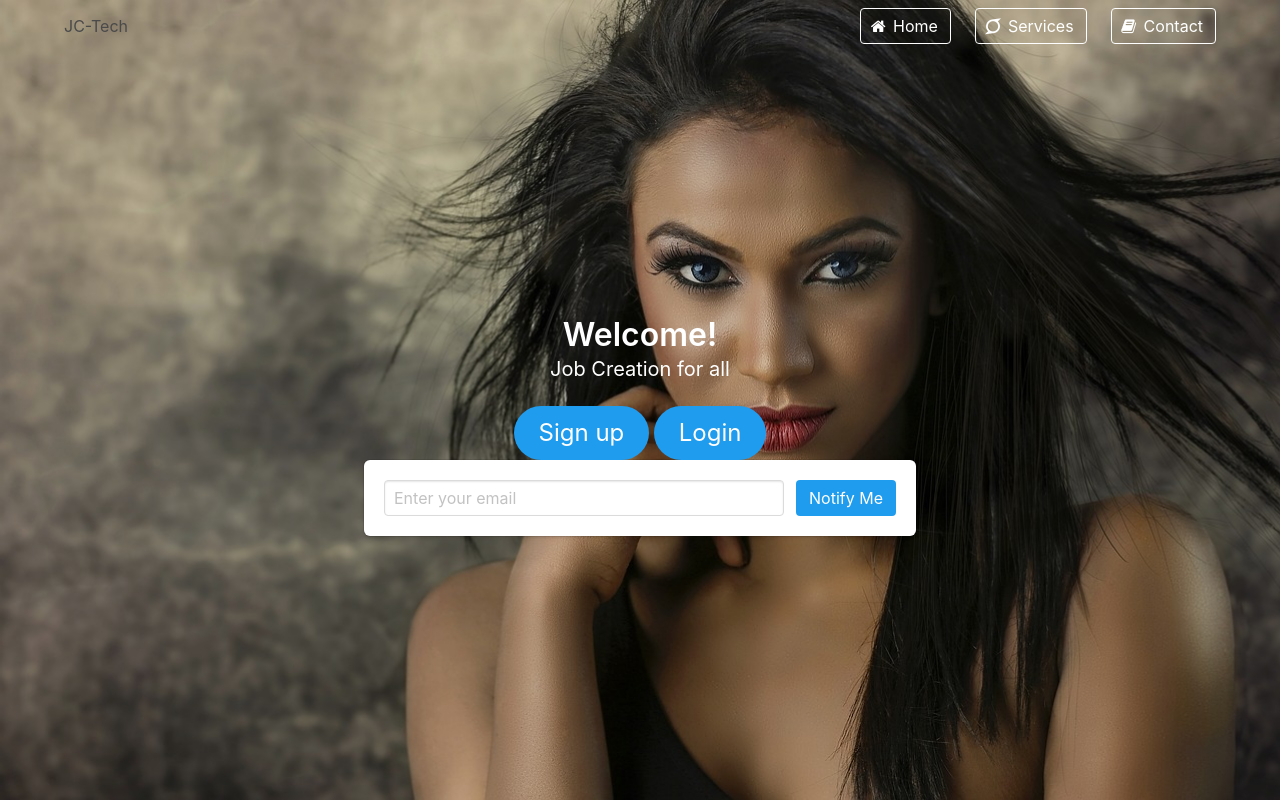
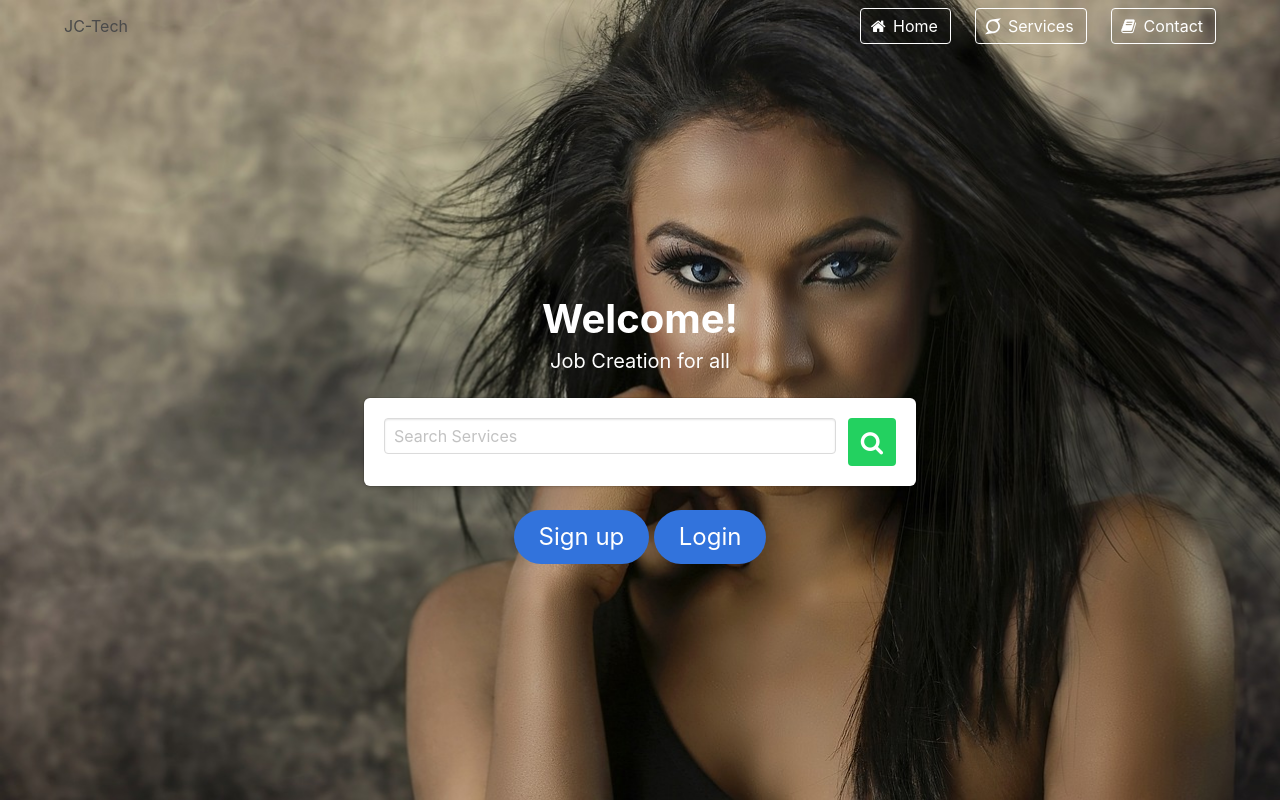
Before and after one commit to dbugshe2/local-hack-day-2018, a plain HTML site: page index.html in a window 1280 px wide. Drawn offline with nearby package versions, Linux system fonts and the light colour scheme.

Commit message:
add updates

```diff
--- a/index.html
+++ b/index.html
@@ -64,27 +64,27 @@
         <div class="hero-body">
             <div class="container has-text-centered">
                 <div class="column is-6 is-offset-3">
-                    <h1 class="title is-large is-white is-size-3" style="color:white">
+                    <h1 class="" style="color:white;font-weight: 700;font-size: 2.5em">
                         Welcome!
                     </h1>
                     <h2 class="subtitle is-white" style="color:white">
                         Job Creation for all
                     </h2>
-                    <div>
-                        <a class="button is-info is-large is-rounded" href="">Sign up</a>
-                        <a class="button is-info is-large is-rounded" href="">Login</a>
-                    </div>
                     <div class="box">
                         <div class="field is-grouped">
                             <p class="control is-expanded">
-                                <input class="input" type="text" placeholder="Enter your email">
+                                <input class="input" type="text" placeholder="Search Services">
                             </p>
                             <p class="control">
-                                <a class="button is-info">
-                                    Notify Me
+                                <a class="button is-success icon is-large">
+                                    <i class="fa fa-search"></i>
                                 </a>
                             </p>
                         </div>
+                    </div>
+                    <div>
+                        <a class="button is-link is-large is-rounded" href="">Sign up</a>
+                        <a class="button is-link is-large is-rounded" href="">Login</a>
                     </div>
                 </div>
             </div>
```
Also changed, not shown: sp-dashboard.html (+2 -0 lines).
